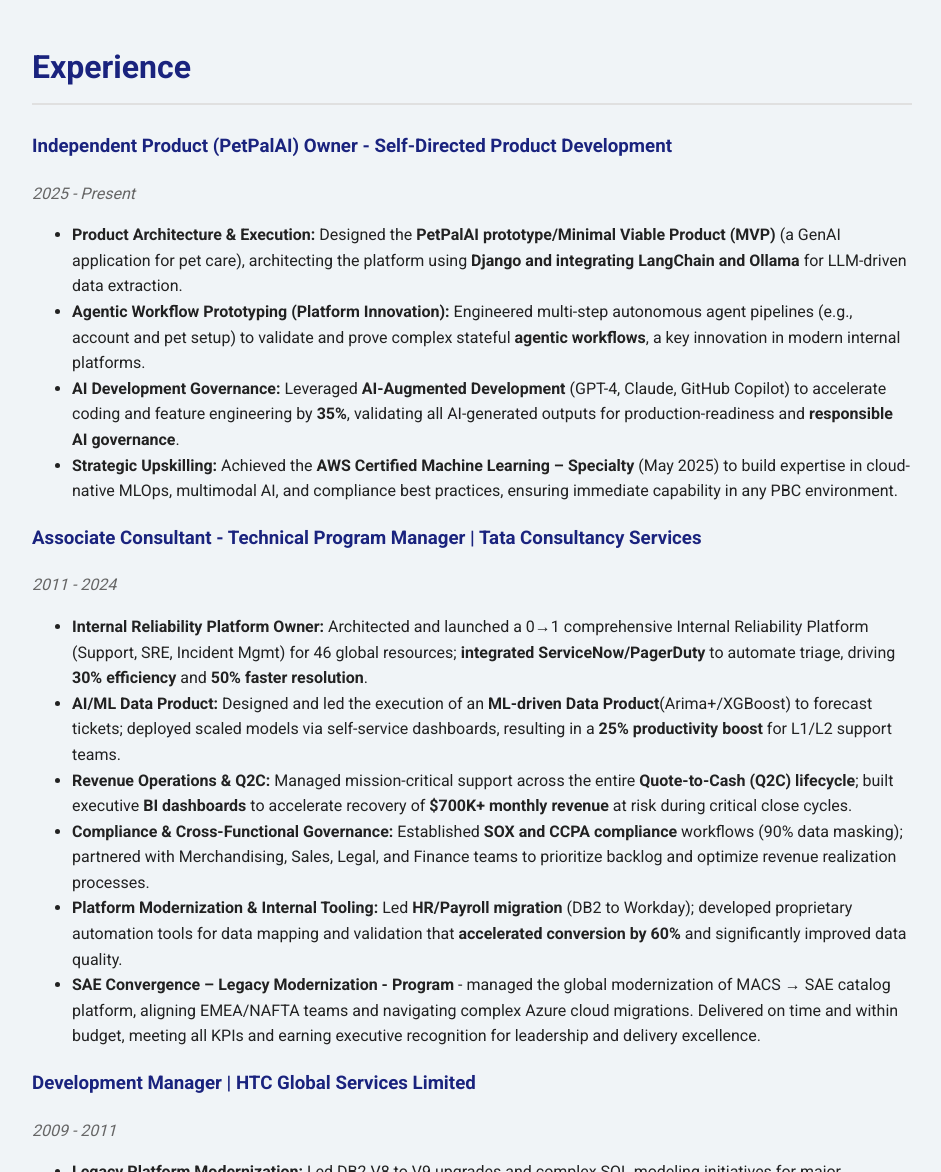
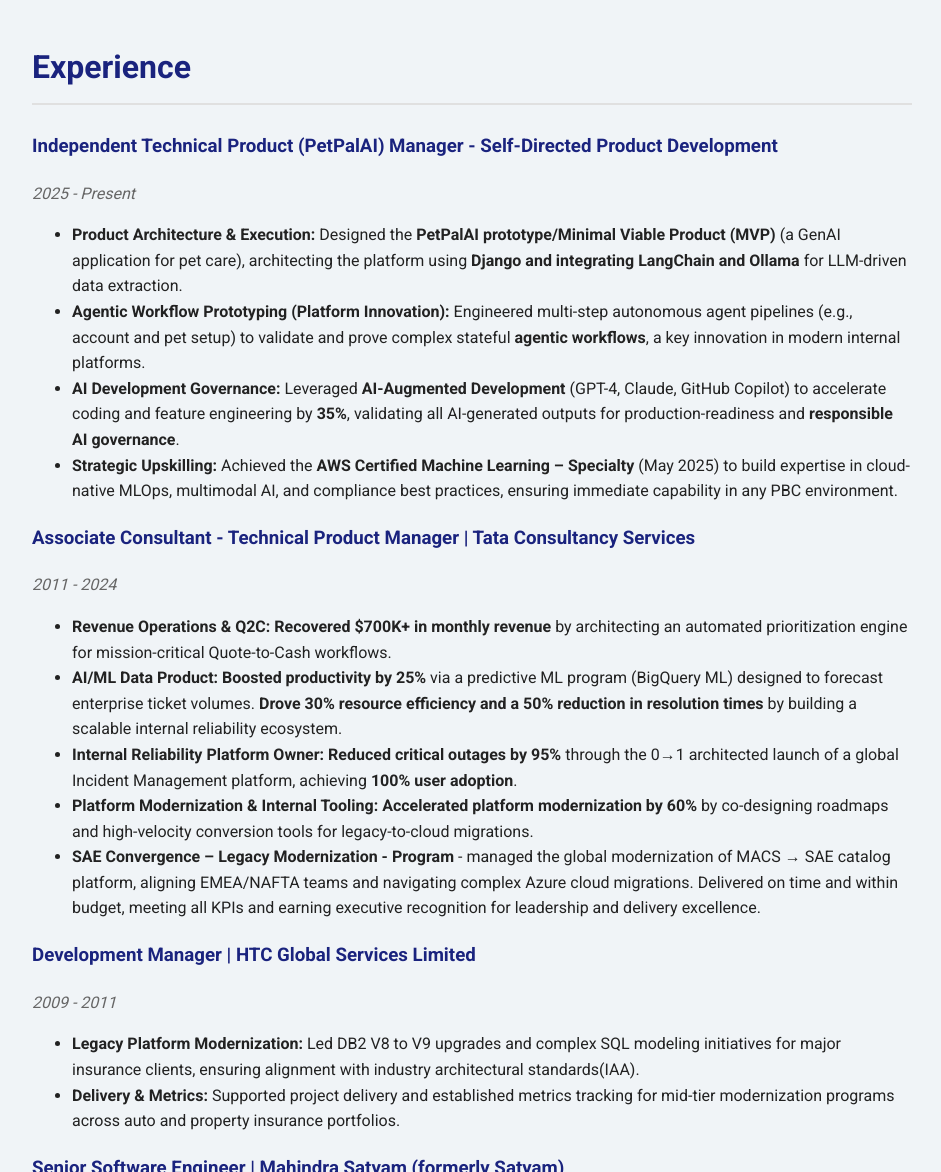
Before and after one commit to sandomathew/sandomathew.github.io, a plain HTML site: page index.html in a window 1280 px wide. Shown: the part 2680-3852 px from the top of the page, without its empty margins (168-1109 px from the left). Drawn offline with Linux system fonts and the light colour scheme.

Commit message:
adding enhancements

```diff
--- a/index.html
+++ b/index.html
@@ -139,7 +139,7 @@
         <section id="experience">
             <h2>Experience</h2>
             <div class="job-item">
-                <h3>Independent Product (PetPalAI) Owner - Self-Directed Product Development </h3>
+                <h3>Independent Technical Product (PetPalAI) Manager - Self-Directed Product Development </h3>
                 <p class="duration">2025 - Present</p>
                 <ul>
                     <li><b>Product Architecture & Execution: </b> Designed the <b>PetPalAI prototype/Minimal Viable Product (MVP)</b> (a GenAI application for pet care), architecting the platform using <b>Django and integrating LangChain and Ollama</b> for LLM-driven data extraction.</li>
@@ -149,14 +149,13 @@
                 </ul>
             </div>
             <div class="job-item">
-                <h3>Associate Consultant - Technical Program Manager | Tata Consultancy Services</h3>
+                <h3>Associate Consultant - Technical Product Manager | Tata Consultancy Services</h3>
                 <p class="duration">2011 - 2024</p>
                 <ul>
-                    <li><b>Internal Reliability Platform Owner: </b> Architected and launched a 0→1 comprehensive Internal Reliability Platform (Support, SRE, Incident Mgmt) for 46 global resources; <b> integrated ServiceNow/PagerDuty </b> to automate triage, driving <b>30% efficiency</b> and <b>50% faster resolution</b>.</li>
-                    <li><b>AI/ML Data Product: </b> Designed and led the execution of an <b>ML-driven Data Product</b>(Arima+/XGBoost) to forecast tickets; deployed scaled models via self-service dashboards, resulting in a <b>25% productivity boost</b> for L1/L2 support teams.</li>
-                    <li><b>Revenue Operations & Q2C: </b> Managed mission-critical support across the entire <b>Quote-to-Cash (Q2C) lifecycle</b>; built executive <b>BI dashboards</b> to accelerate recovery of <b>$700K+ monthly revenue</b> at risk during critical close cycles.</li>
-                    <li><b>Compliance & Cross-Functional Governance: </b> Established <b>SOX and CCPA compliance</b> workflows (90% data masking); partnered with Merchandising, Sales, Legal, and Finance teams to prioritize backlog and optimize revenue realization processes.</li>
-                    <li><b>Platform Modernization & Internal Tooling: </b> Led <b>HR/Payroll migration</b> (DB2 to Workday); developed proprietary automation tools for data mapping and validation that <b>accelerated conversion by 60%</b> and significantly improved data quality.</li>
+                    <li><b>Revenue Operations & Q2C: Recovered $700K+ in monthly revenue </b> by architecting an automated prioritization engine for mission-critical Quote-to-Cash workflows.</li>
+                    <li><b>AI/ML Data Product: Boosted productivity by 25%</b> via a predictive ML program (BigQuery ML) designed to forecast enterprise ticket volumes. <b>Drove 30% resource efficiency and a 50% reduction in resolution times</b> by building a scalable internal reliability ecosystem.</li>
+                    <li><b>Internal Reliability Platform Owner: Reduced critical outages by 95% </b> through the 0→1 architected launch of a global Incident Management platform, achieving <b>100% user adoption</b>.</li>
+                    <li><b>Platform Modernization & Internal Tooling: Accelerated platform modernization by 60%</b> by co-designing roadmaps and high-velocity conversion tools for legacy-to-cloud migrations.</li>
                     <li><b>SAE Convergence – Legacy Modernization - Program</b> - managed the global modernization of MACS → SAE catalog platform, aligning EMEA/NAFTA teams and navigating complex Azure cloud migrations. Delivered on time and within budget, meeting all KPIs and earning executive recognition for leadership and delivery excellence.</li>
                 </ul>
             </div>
```
